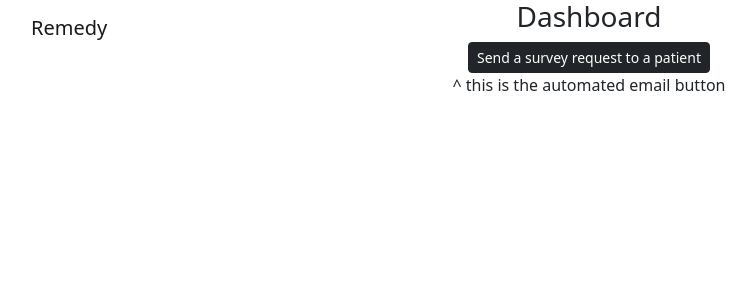
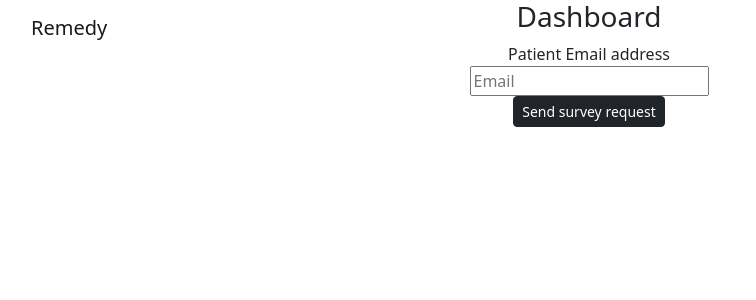
Before and after one commit to wwwjanelle/Project-Remedy, a React (Create React App) app in the folder remedy-website-react-ui/: page /dashboard in a window 1280 px wide. Shown: the top 300 px of the page, without its empty margins (51-807 px from the left). Built offline with nearby package versions, Linux system fonts and the light colour scheme; no server answers; the database is empty.

Commit message:
email request button

```diff
--- a/remedy-website-react-ui/src/pages/Other/Dashboard.js
+++ b/remedy-website-react-ui/src/pages/Other/Dashboard.js
@@ -1,4 +1,4 @@
-import React from "react";
+import React, { useState } from "react";
 import axios from "axios";
 import "../../App.css";
 // import { Button } from "@mui/material";
@@ -6,6 +6,8 @@ import "../../App.css";
 
 
 const Dashboard = () => {
+
+    const [email, setEmail] = useState("");
 
     function getData() {
         axios({
@@ -17,9 +19,17 @@ const Dashboard = () => {
     return (
             <form>
             <h3>Dashboard</h3>
-
-            <button type="submit" className="btn btn-dark btn-sm btn-block" onClick={getData}>Send a survey request to a patient</button>
-            <p>^ this is the automated email button</p>
+            <div>
+            <div className="form-group">
+                <label htmlFor="exampleInputEmail1">Patient Email address</label><div>
+                <input
+                    placeholder="Email"
+                    value={email}
+                    onChange={(e) => setEmail(e.target.value)}
+                /></div>
+            </div>
+            <button type="submit" className="btn btn-dark btn-sm btn-block" onClick={getData}>Send survey request</button>
+            </div>
         </form>
     );
 };
```
Also changed, not shown: 2 other files (tests, documents, lock files or other folders).
